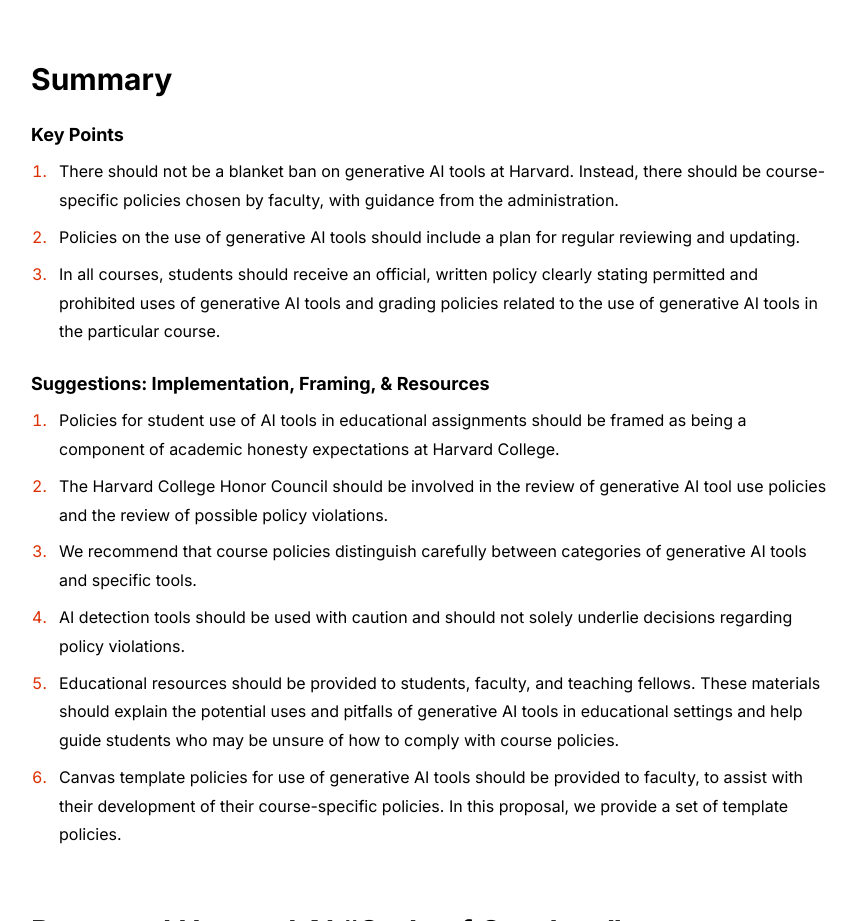
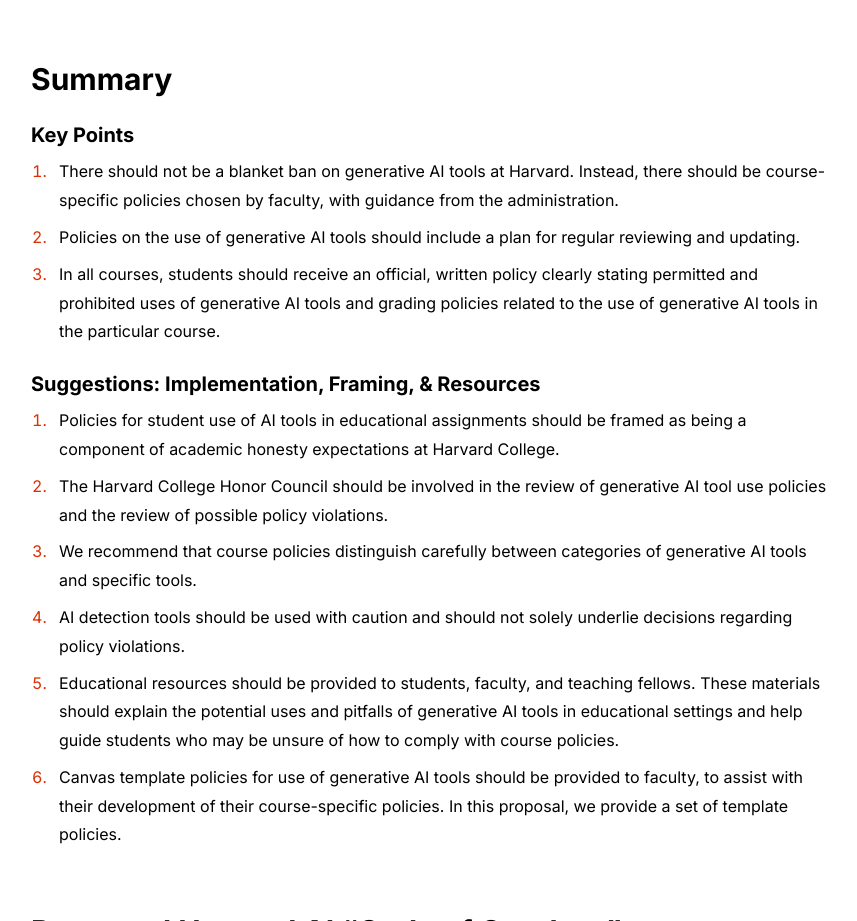
Before and after one commit to metalab-ai-pedagogy/ai-code-of-conduct, a plain HTML site: page index.html in a window 1280 px wide. Shown: the part 1249-2170 px from the top of the page, without its empty margins (385-1242 px from the left). Drawn offline with nearby package versions, Linux system fonts and the light colour scheme.

Commit message:
updating with changes from dev branch

```diff
--- a/index.html
+++ b/index.html
@@ -99,13 +99,13 @@
             </section>
             <section id="summary">
                 <h2 class="mb-6 font-bold text-3xl text-black">Summary</h2>
-                <h3 class="font-bold text-lg text-black mb-2">Key Points</h3>
+                <h3 class="font-bold text-xl text-black mb-2">Key Points</h3>
                 <ol class="list-decimal mb-6 space-y-2">
                     <li>There should not be a blanket ban on generative AI tools at Harvard. Instead, there should be course-specific policies chosen by faculty, with guidance from the administration.</li>
                     <li>Policies on the use of generative AI tools should include a plan for regular reviewing and updating.</li>
                     <li>In all courses, students should receive an official, written policy clearly stating permitted and prohibited uses of generative AI tools and grading policies related to the use of generative AI tools in the particular course.</li>
                 </ol>
-                <h3 class="font-bold text-lg text-black mb-2">Suggestions: Implementation, Framing, & Resources</h3>
+                <h3 class="font-bold text-xl text-black mb-2">Suggestions: Implementation, Framing, & Resources</h3>
                 <ol class="list-decimal space-y-2">
                     <li>Policies for student use of AI tools in educational assignments should be framed as being a component of academic honesty expectations at Harvard College.</li>
                     <li>The Harvard College Honor Council should be involved in the review of generative AI tool use policies and the review of possible policy violations.</li>
```
